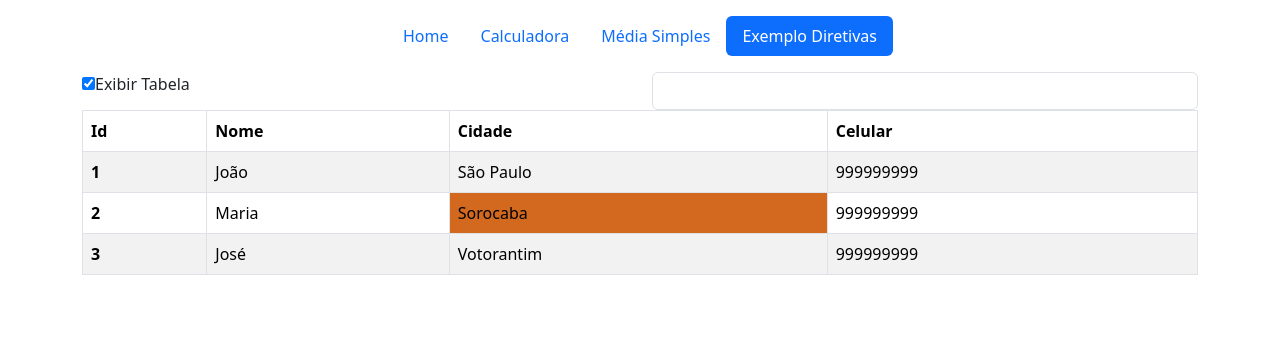
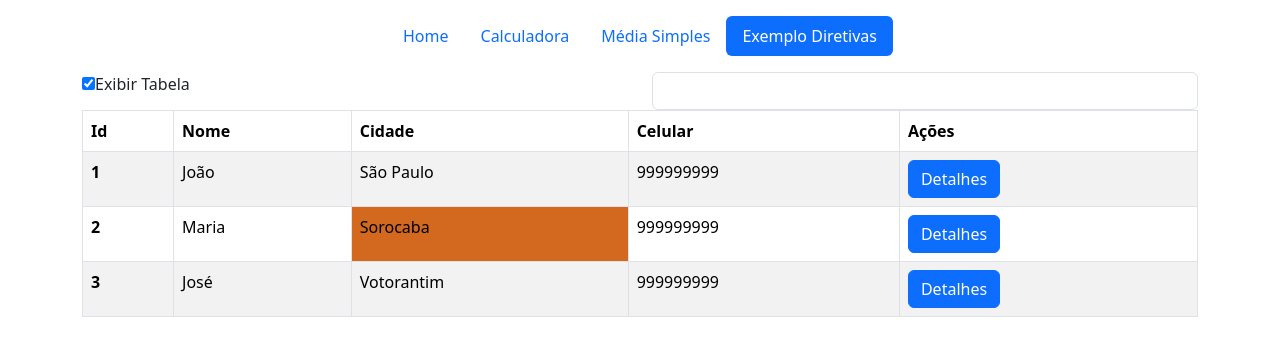
Before and after one commit to rafaelmoreno29/2025_FrontEnd, an Angular app in the folder aula3/: page /exemplo-diretivas in a window 1280 px wide. Shown: the top 356 px of the page. Built offline with nearby package versions, Linux system fonts and the light colour scheme.

Commit message:
exemplo rota

```diff
--- a/aula3/src/app/exemplo-diretivas/exemplo-diretivas.component.html
+++ b/aula3/src/app/exemplo-diretivas/exemplo-diretivas.component.html
@@ -15,6 +15,7 @@
                     <th scope="col">Nome</th>
                     <th scope="col">Cidade</th>
                     <th scope="col">Celular</th>
+                    <th scope="col">Ações</th>
                 </tr>
             </thead>
             <tbody>
@@ -23,6 +24,10 @@
                     <td [ngStyle]="{'background-color': pessoa.nome==nome?'yellow':'white'}">{{pessoa.nome}}</td>
                     <td [ngClass]="{sorocaba:pessoa.cidade=='Sorocaba'}">{{pessoa.cidade}}</td>
                     <td>{{pessoa.celular}}</td>
+                    <td>
+                        <button class="btn btn-primary" (click)="abrirDetalhe(pessoa.id)">
+                            Detalhes</button>
+                    </td>
                 </tr>
             </tbody>
         </table>
--- a/aula3/src/app/exemplo-diretivas/exemplo-diretivas.component.ts
+++ b/aula3/src/app/exemplo-diretivas/exemplo-diretivas.component.ts
@@ -2,6 +2,7 @@ import { CommonModule } from '@angular/common';
 import { Component } from '@angular/core';
 import { FormsModule } from '@angular/forms';
 import { Pessoa } from '../models/Pessoa';
+import { Router } from '@angular/router';
 
 @Component({
   selector: 'app-exemplo-diretivas',
@@ -11,6 +12,9 @@ import { Pessoa } from '../models/Pessoa';
   styleUrl: './exemplo-diretivas.component.css'
 })
 export class ExemploDiretivasComponent {
+
+  constructor(private route: Router) { }
+
   exibirTabela: boolean = true;
   nome: string = '';
   pessoas: Pessoa[] = [
@@ -18,4 +22,8 @@ export class ExemploDiretivasComponent {
     { nome: 'Maria', id: 2, cidade: 'Sorocaba', celular: '999999999' },
     { nome: 'José', id: 3, cidade: 'Votorantim', celular: '999999999' },
   ];
+
+  abrirDetalhe(id: number) {
+    this.route.navigate(['detalhe', id]);
+  }
 }
```
